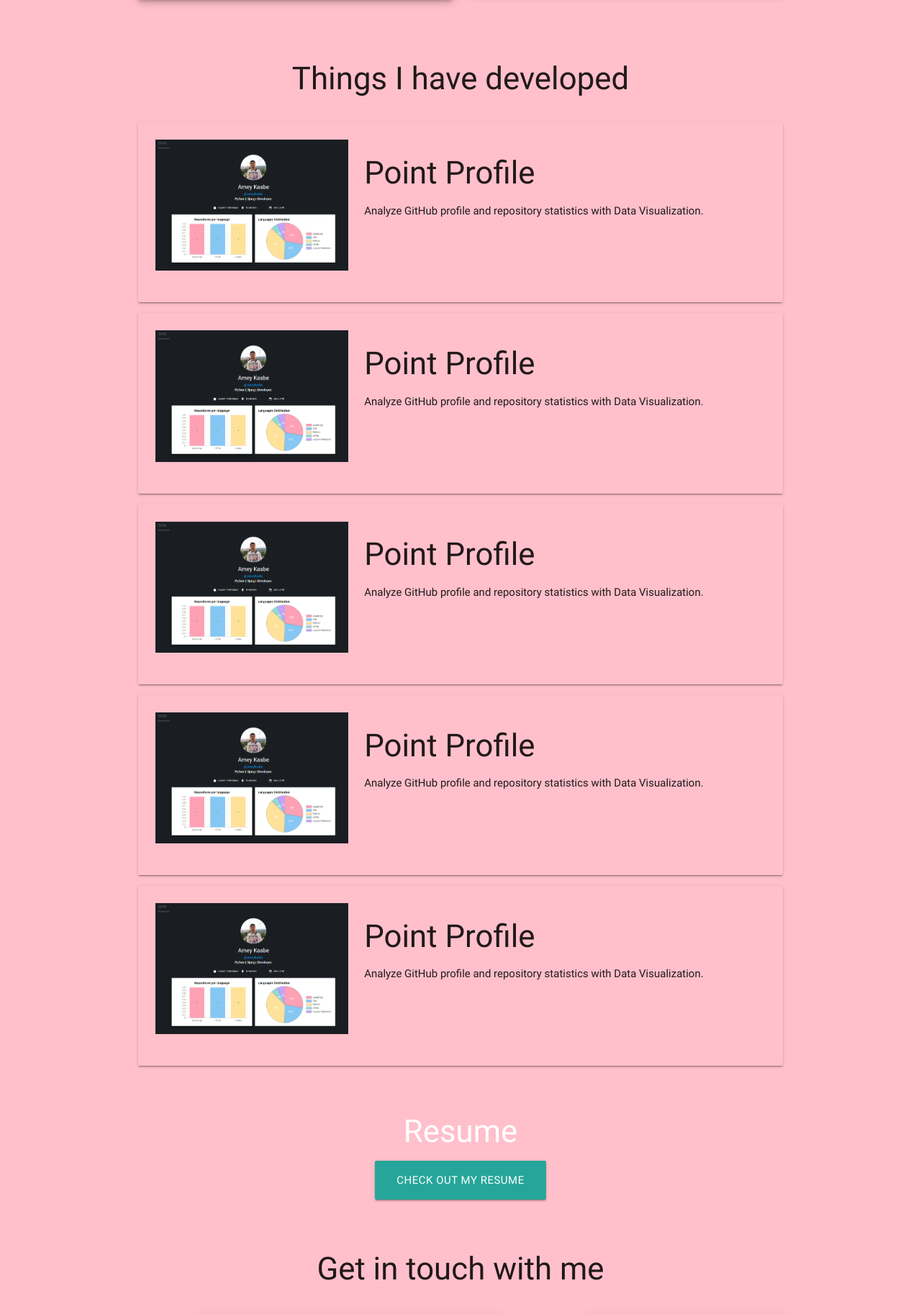
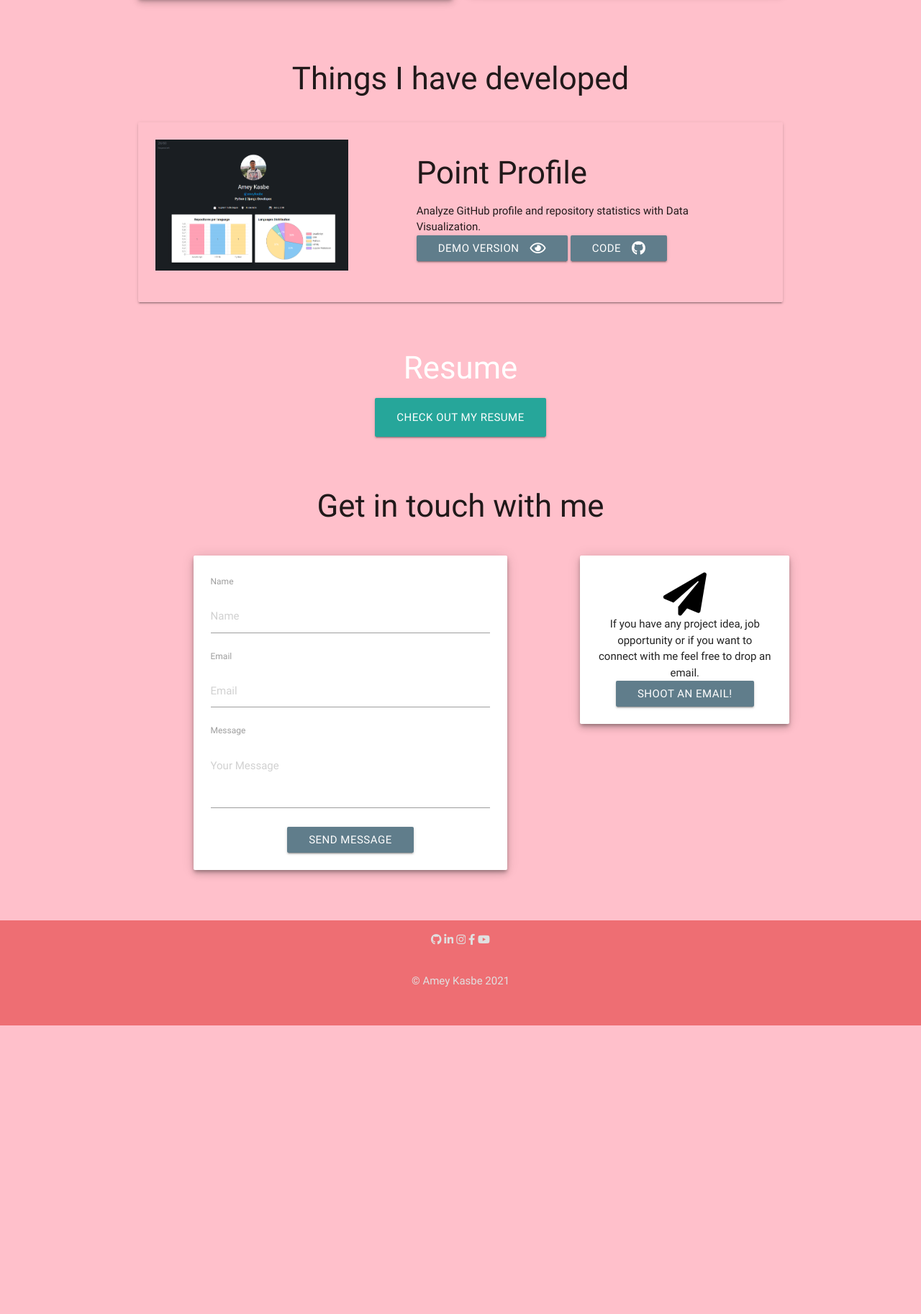
Before and after one commit to ameykasbe/portfolio-old, a Django app: page / in a window 1280 px wide. Shown: the part 1432-3258 px from the top of the page at 72% size. After the commit the page ends 2857 px from the top, so only its background shows below. Run offline with Django 3.2, Linux system fonts and the light colour scheme; some libraries are stand-ins or nearby versions.

Commit message:
Add projects links

```diff
--- a/base/templates/base/home.html
+++ b/base/templates/base/home.html
@@ -138,61 +138,14 @@ Amey Kasbe | Full Stack Web Developer
                     <div class="col s12 m4">
                         <img src="{% static 'base/images/point-profile.png' %}" class="responsive-img left">
                     </div>
-                    <div class="col s12 m7 left-align">
+                    <div class="col s12 m6 offset-m1 left-align">
                         <h3>Point Profile</h3>
-                        <p>Analyze GitHub profile and repository statistics with Data Visualization.</p>
-                    </div>
-                </div>
-            </div>
-        </div>
-        <div class="card transparent">
-            <div class="card-content">
-                <div class="row">
-                    <div class="col s12 m4">
-                        <img src="{% static 'base/images/point-profile.png' %}" class="responsive-img left">
-                    </div>
-                    <div class="col s12 m7 left-align">
-                        <h3>Point Profile</h3>
-                        <p>Analyze GitHub profile and repository statistics with Data Visualization.</p>
-                    </div>
-                </div>
-            </div>
-        </div>
-        <div class="card transparent">
-            <div class="card-content">
-                <div class="row">
-                    <div class="col s12 m4">
-                        <img src="{% static 'base/images/point-profile.png' %}" class="responsive-img left">
-                    </div>
-                    <div class="col s12 m7 left-align">
-                        <h3>Point Profile</h3>
-                        <p>Analyze GitHub profile and repository statistics with Data Visualization.</p>
-                    </div>
-                </div>
-            </div>
-        </div>
-        <div class="card transparent">
-            <div class="card-content">
-                <div class="row">
-                    <div class="col s12 m4">
-                        <img src="{% static 'base/images/point-profile.png' %}" class="responsive-img left">
-                    </div>
-                    <div class="col s12 m7 left-align">
-                        <h3>Point Profile</h3>
-                        <p>Analyze GitHub profile and repository statistics with Data Visualization.</p>
-                    </div>
-                </div>
-            </div>
-        </div>
-        <div class="card transparent">
-            <div class="card-content">
-                <div class="row">
-                    <div class="col s12 m4">
-                        <img src="{% static 'base/images/point-profile.png' %}" class="responsive-img left">
-                    </div>
-                    <div class="col s12 m7 left-align">
-                        <h3>Point Profile</h3>
-                        <p>Analyze GitHub profile and repository statistics with Data Visualization.</p>
+                        <p class="project-description">Analyze GitHub profile and repository statistics with Data
+                            Visualization.</p>
+                        <a href="#!" class="btn waves-effect waves-light blue-grey">Demo
+                            Version<i class="far fa-eye right"></i></a>
+                        <a href="#!" class="btn waves-effect waves-light blue-grey project-code">Code<i
+                                class="fab fa-github right"></i></a>
                     </div>
                 </div>
             </div>
@@ -292,7 +245,6 @@ Amey Kasbe | Full Stack Web Developer
                 <a href="https://youtu.be/dQw4w9WgXcQ" target="_blank"><span id="youtube"
                         class="waves-effect footer-icon"><i
                             class="fab fa-youtube grey-text text-lighten-2"></i></span></a>
-
             </div>
         </div>
         <div class="row">
```
Also changed, not shown: base/static/base/css/style.css (+8 -0 lines).
